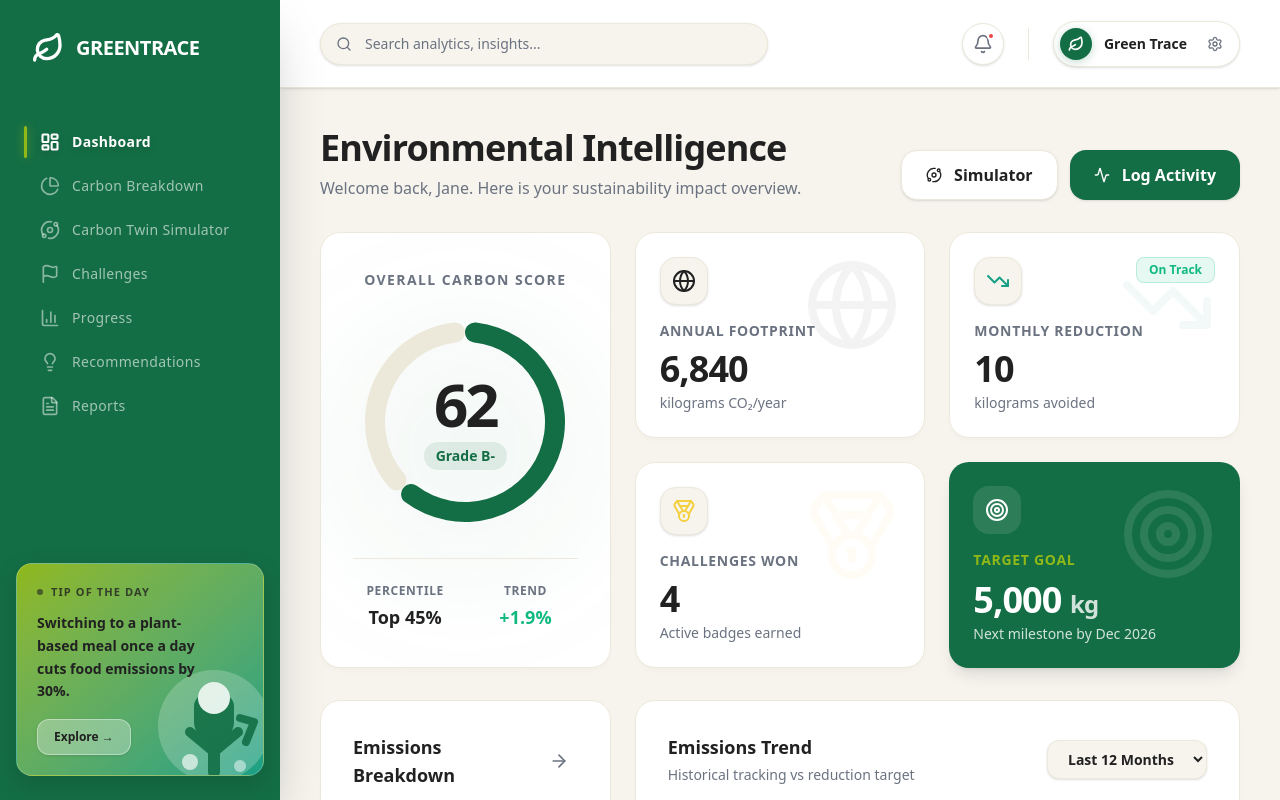
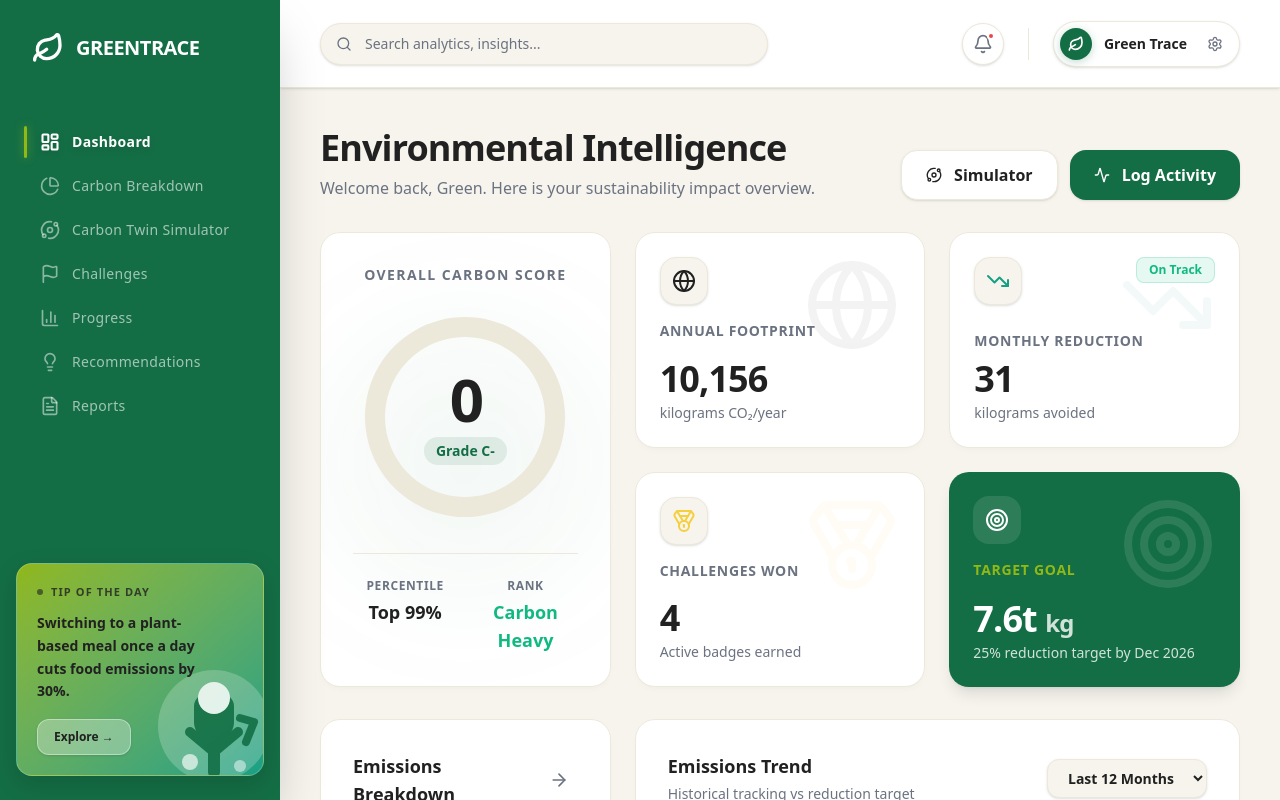
Before and after one commit to parteek1907/GreenTrace, a Next.js app: page /dashboard in a window 1280 px wide. Built offline with nearby package versions, Linux system fonts and the light colour scheme.

Commit message:
refactor(dashboard): replace all mock imports with useCarbon() live data

```diff
--- a/src/app/dashboard/page.tsx
+++ b/src/app/dashboard/page.tsx
@@ -1,9 +1,10 @@
 "use client";
 
 import { motion } from "framer-motion";
-import { PieChart, Pie, Cell, ComposedChart, Area, Bar, Line, XAxis, YAxis, Tooltip as RechartsTooltip, ResponsiveContainer, CartesianGrid } from "recharts";
+import { PieChart, Pie, Cell, ComposedChart, Bar, Line, XAxis, YAxis, Tooltip as RechartsTooltip, ResponsiveContainer, CartesianGrid } from "recharts";
 import { Target, Globe, TrendingDown, Medal, ArrowRight, Activity, Leaf, BatteryCharging, Orbit } from "lucide-react";
-import { mockCarbonScore, mockMonthlyData, mockRecommendations, mockActivityFeed } from "@/lib/mock-data";
+import { useCarbon } from "@/lib/contexts/CarbonContext";
+import { useProfile } from "@/lib/contexts/ProfileContext";
 import { getBreakdown } from "@/lib/carbon/calculator";
 import { formatCO2 } from "@/lib/utils/formatters";
 import AnimatedCounter from "@/components/charts/AnimatedCounter";
@@ -12,18 +13,29 @@ import Link from "next/link";
 import Button from "@/components/ui/Button";
 import IconRenderer from "@/components/ui/IconRenderer";
 
-const breakdown = getBreakdown(mockCarbonScore);
+export default function DashboardPage() {
+  const { score: carbonScore, monthlyData, recommendations, rank } = useCarbon();
+  const { profile } = useProfile();
 
-export default function DashboardPage() {
-  const currentMonth = mockMonthlyData[mockMonthlyData.length - 1];
-  const prevMonth = mockMonthlyData[mockMonthlyData.length - 2];
-  const monthlyReduction = prevMonth.totalKg - currentMonth.totalKg;
-  const reductionPct = (monthlyReduction / prevMonth.totalKg) * 100;
+  const breakdown = getBreakdown(carbonScore);
+
+  const currentMonth = monthlyData[monthlyData.length - 1];
+  const prevMonth = monthlyData[monthlyData.length - 2];
+  const monthlyReduction = prevMonth ? prevMonth.totalKg - currentMonth.totalKg : 0;
+  const reductionPct = prevMonth && prevMonth.totalKg > 0 ? (monthlyReduction / prevMonth.totalKg) * 100 : 0;
 
   // Data for the Hero Radial Score
   const scoreData = [
-    { name: "Score", value: mockCarbonScore.score, fill: "#146E45" }, // Primary
-    { name: "Remaining", value: 100 - mockCarbonScore.score, fill: "#ECE8DA" } // Border
+    { name: "Score", value: carbonScore.score, fill: "#146E45" }, // Primary
+    { name: "Remaining", value: 100 - carbonScore.score, fill: "#ECE8DA" } // Border
+  ];
+
+  // Activity feed derived from live data
+  const activityFeed = [
+    { id: "act-1", type: "assessment", description: `Carbon assessment calculated: ${carbonScore.grade} grade`, time: "Just now", icon: "BarChart3" },
+    { id: "act-2", type: "rank", description: `Sustainability rank: ${rank.name}`, time: "Just now", icon: "Trophy" },
+    { id: "act-3", type: "emissions", description: `Annual footprint: ${formatCO2(carbonScore.totalKgCo2Yearly)} CO₂/year`, time: "Just now", icon: "Globe" },
+    { id: "act-4", type: "recommendation", description: recommendations[0]?.title || "Complete onboarding for recommendations", time: "Just now", icon: "Lightbulb" },
   ];
 
   return (
@@ -33,7 +45,7 @@ export default function DashboardPage() {
       <motion.div variants={fadeInUp} className="flex flex-col sm:flex-row sm:items-end justify-between gap-4">
         <div>
           <h1 className="text-3xl lg:text-4xl font-extrabold text-gt-dark mb-2 tracking-tight">Environmental Intelligence</h1>
-          <p className="text-gt-gray font-medium">Welcome back, Jane. Here is your sustainability impact overview.</p>
+          <p className="text-gt-gray font-medium">Welcome back, {profile.firstName || "Explorer"}. Here is your sustainability impact overview.</p>
         </div>
         <div className="flex gap-3">
           <Link href="/dashboard/simulator">
@@ -93,10 +105,10 @@ export default function DashboardPage() {
                 animate={{ scale: 1, opacity: 1 }}
                 transition={{ type: "spring", stiffness: 200, delay: 0.2 }}
               >
-                <AnimatedCounter value={mockCarbonScore.score} />
+                <AnimatedCounter value={carbonScore.score} />
               </motion.div>
               <div className="text-sm font-bold text-gt-primary px-3 py-1 bg-gt-primary/10 rounded-full mt-2">
-                Grade {mockCarbonScore.grade}
+                Grade {carbonScore.grade}
               </div>
             </div>
           </div>
@@ -104,11 +116,11 @@ export default function DashboardPage() {
           <div className="grid grid-cols-2 gap-4 w-full mt-6 pt-6 border-t border-gt-border z-10">
             <div className="text-center">
               <div className="text-xs font-bold text-gt-gray uppercase tracking-wider mb-1">Percentile</div>
-              <div className="text-lg font-bold text-gt-dark">Top {100 - mockCarbonScore.percentile}%</div>
+              <div className="text-lg font-bold text-gt-dark">Top {100 - carbonScore.percentile}%</div>
             </div>
             <div className="text-center">
-              <div className="text-xs font-bold text-gt-gray uppercase tracking-wider mb-1">Trend</div>
-              <div className="text-lg font-bold text-gt-success">+{reductionPct.toFixed(1)}%</div>
+              <div className="text-xs font-bold text-gt-gray uppercase tracking-wider mb-1">Rank</div>
+              <div className="text-lg font-bold text-gt-success">{rank.name}</div>
             </div>
           </div>
         </motion.div>
@@ -128,7 +140,7 @@ export default function DashboardPage() {
             </div>
             <div>
               <div className="text-4xl font-extrabold text-gt-dark tracking-tight">
-                <AnimatedCounter value={mockCarbonScore.totalKgCo2Yearly} />
+                <AnimatedCounter value={carbonScore.totalKgCo2Yearly} />
               </div>
               <div className="text-sm font-medium text-gt-gray mt-1">kilograms CO₂/year</div>
             </div>
@@ -143,13 +155,13 @@ export default function DashboardPage() {
                 <TrendingDown className="w-6 h-6" />
               </div>
               <span className="text-xs font-bold px-3 py-1 bg-gt-success/10 text-gt-success rounded-lg border border-gt-success/20">
-                On Track
+                {reductionPct > 0 ? "On Track" : "Baseline"}
               </span>
             </div>
             <div>
               <div className="text-sm font-bold text-gt-gray uppercase tracking-wider mb-2">Monthly Reduction</div>
               <div className="text-4xl font-extrabold text-gt-dark tracking-tight">
-                <AnimatedCounter value={monthlyReduction} />
+                <AnimatedCounter value={Math.abs(monthlyReduction)} />
               </div>
               <div className="text-sm font-medium text-gt-gray mt-1">kilograms avoided</div>
             </div>
@@ -185,9 +197,9 @@ export default function DashboardPage() {
             </div>
             <div>
               <div className="text-4xl font-extrabold tracking-tight">
-                5,000 <span className="text-2xl font-bold text-white/80">kg</span>
+                {formatCO2(Math.round(carbonScore.totalKgCo2Yearly * 0.75))} <span className="text-2xl font-bold text-white/80">kg</span>
               </div>
-              <div className="text-sm font-medium text-white/80 mt-1">Next milestone by Dec 2026</div>
+              <div className="text-sm font-medium text-white/80 mt-1">25% reduction target by Dec 2026</div>
             </div>
           </div>
 
@@ -238,7 +250,7 @@ export default function DashboardPage() {
             {/* Center Text */}
             <div className="absolute inset-0 flex flex-col items-center justify-center pointer-events-none">
               <span className="text-xs font-bold text-gt-gray uppercase tracking-wider mb-1">Total</span>
-              <span className="text-2xl font-extrabold text-gt-dark">{formatCO2(mockCarbonScore.totalKgCo2Yearly)}</span>
+              <span className="text-2xl font-extrabold text-gt-dark">{formatCO2(carbonScore.totalKgCo2Yearly)}</span>
             </div>
           </div>
 
@@ -270,7 +282,7 @@ export default function DashboardPage() {
 
           <div className="flex-1 min-h-[300px]">
             <ResponsiveContainer width="100%" height="100%">
-              <ComposedChart data={mockMonthlyData} margin={{ top: 20, right: 10, left: -20, bottom: 0 }}>
+              <ComposedChart data={monthlyData} margin={{ top: 20, right: 10, left: -20, bottom: 0 }}>
                 <CartesianGrid strokeDasharray="3 3" vertical={false} stroke="#ECE8DA" />
                 <XAxis dataKey="month" axisLine={false} tickLine={false} tick={{ fontSize: 13, fill: "#6B7280", fontWeight: 600 }} dy={10} />
                 <YAxis axisLine={false} tickLine={false} tick={{ fontSize: 13, fill: "#6B7280", fontWeight: 600 }} />
@@ -298,7 +310,7 @@ export default function DashboardPage() {
             </Link>
           </div>
           <div className="space-y-4">
-            {mockRecommendations.filter(r => !r.isCompleted).slice(0, 3).map((rec) => (
+            {recommendations.filter(r => !r.isCompleted).slice(0, 3).map((rec) => (
               <div key={rec.id} className="group flex items-start gap-5 p-5 rounded-2xl border border-gt-border hover:border-gt-primary bg-white hover:bg-gt-bg/50 transition-all shadow-sm hover:shadow-md cursor-pointer">
                 <div className="w-12 h-12 rounded-2xl bg-gt-bg border border-gt-border flex items-center justify-center text-gt-dark shrink-0 group-hover:scale-110 transition-transform">
                   {rec.category === "transport" ? <Target className="w-6 h-6" /> : rec.category === "food" ? <Leaf className="w-6 h-6" /> : <BatteryCharging className="w-6 h-6" />}
@@ -329,7 +341,7 @@ export default function DashboardPage() {
             </button>
           </div>
           <div className="relative border-l-2 border-gt-border ml-6 space-y-8 pb-2">
-            {mockActivityFeed.slice(0, 4).map((activity, i) => (
+            {activityFeed.slice(0, 4).map((activity) => (
               <div key={activity.id} className="relative pl-8 group">
                 <div className="absolute -left-[21px] top-1 w-10 h-10 rounded-full bg-white border-2 border-gt-border flex items-center justify-center text-gt-dark shadow-sm z-10 group-hover:border-gt-primary group-hover:text-gt-primary transition-colors">
                   <IconRenderer name={activity.icon} size={18} strokeWidth={2.5} />
```
